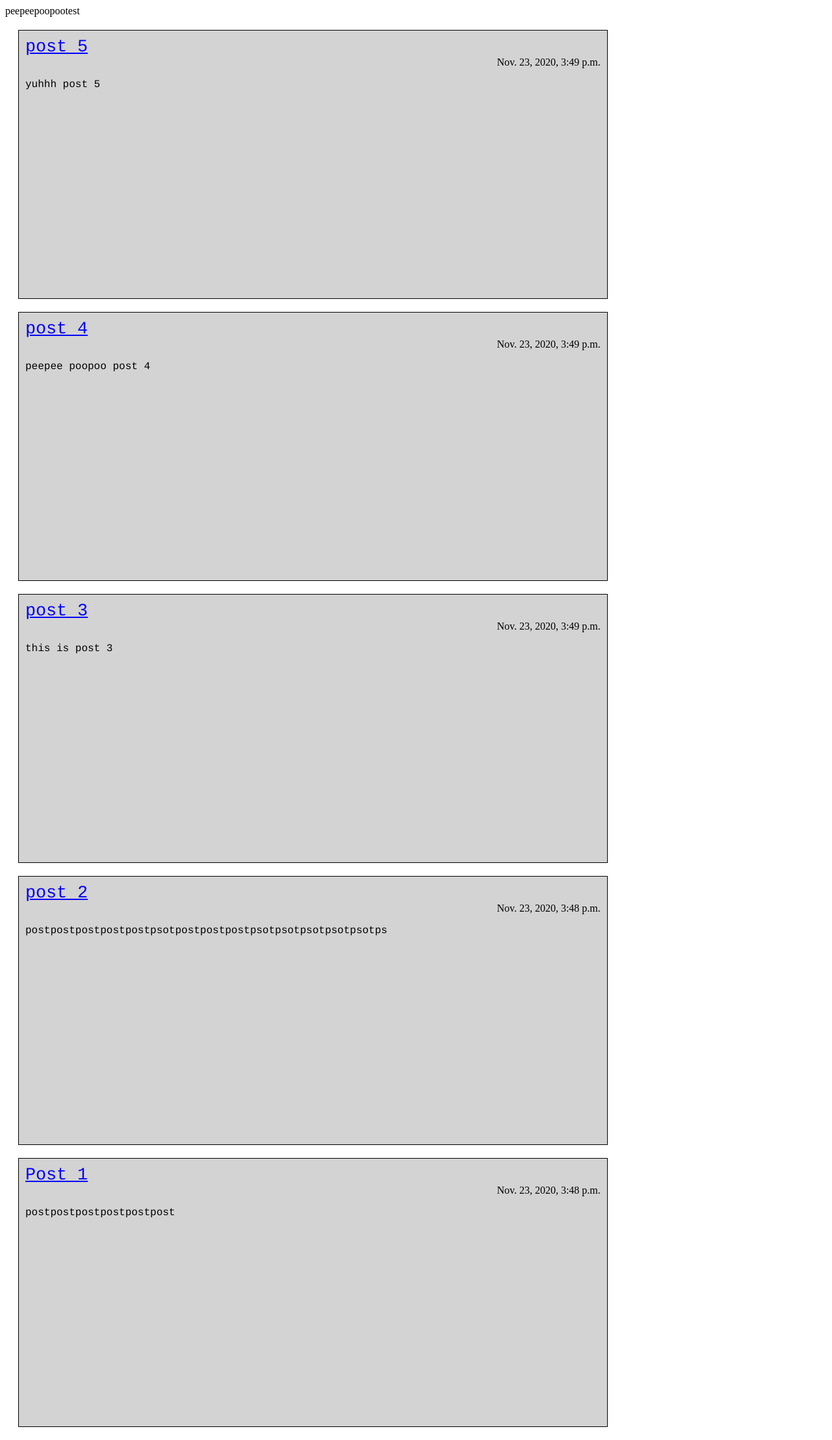
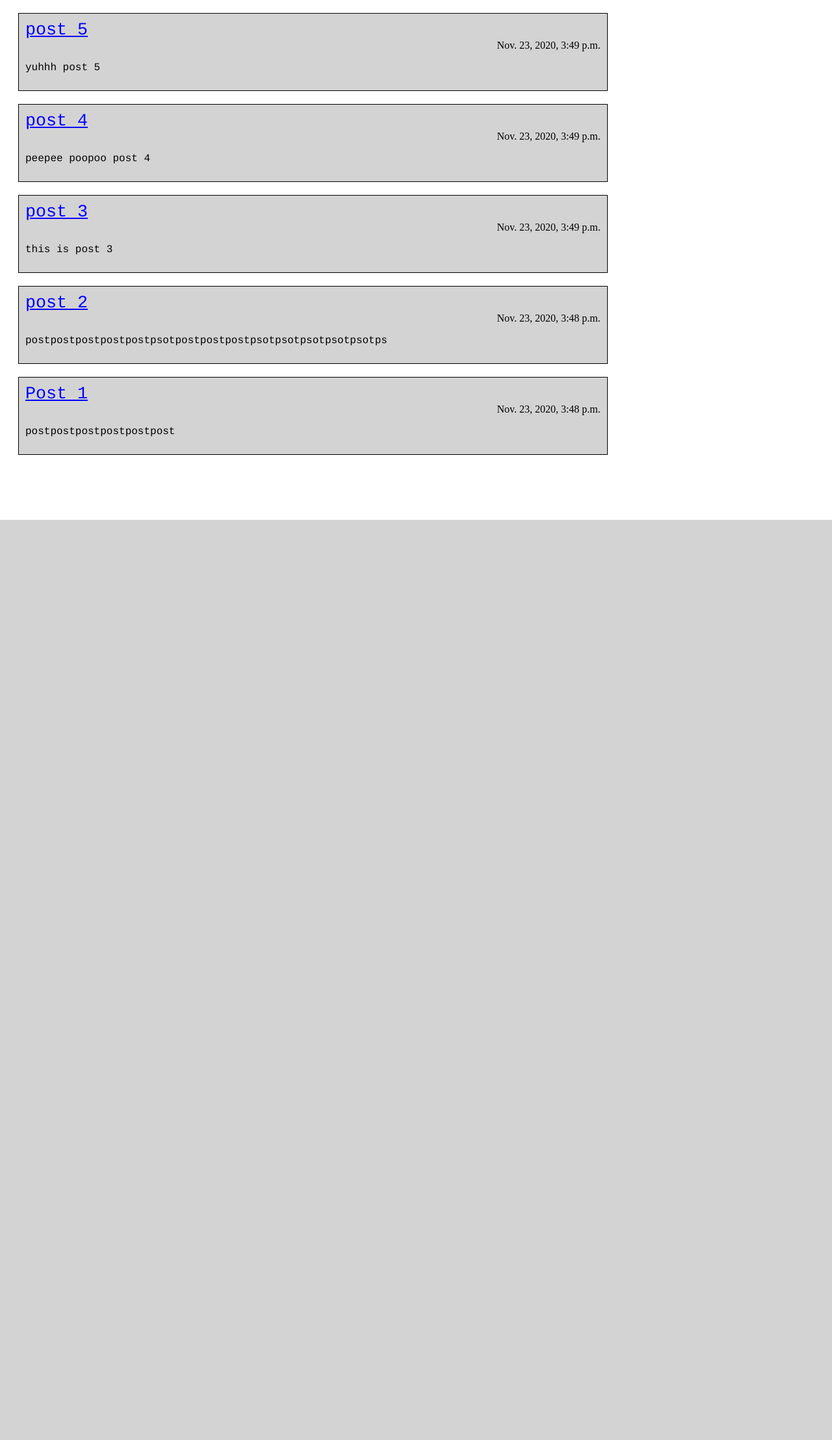
Before and after one commit to evanwhite-pyszl/PySZL, a Django app: page /blog/ in a window 1280 px wide. Shown: the whole page at 65% size. After the commit the page ends 800 px from the top, so only its background shows below. Run offline with Django 3.2, Linux system fonts and the light colour scheme; data comes from the database, SQL or seed files in the repository.

```diff
--- a/site/blog/templates/blog/index.html
+++ b/site/blog/templates/blog/index.html
@@ -1,4 +1,4 @@
-peepeepoopootest<!DOCTYPE html>
+<!DOCTYPE html>
 <html lang="en">
 <head>
     <meta charset="UTF-8">
```
